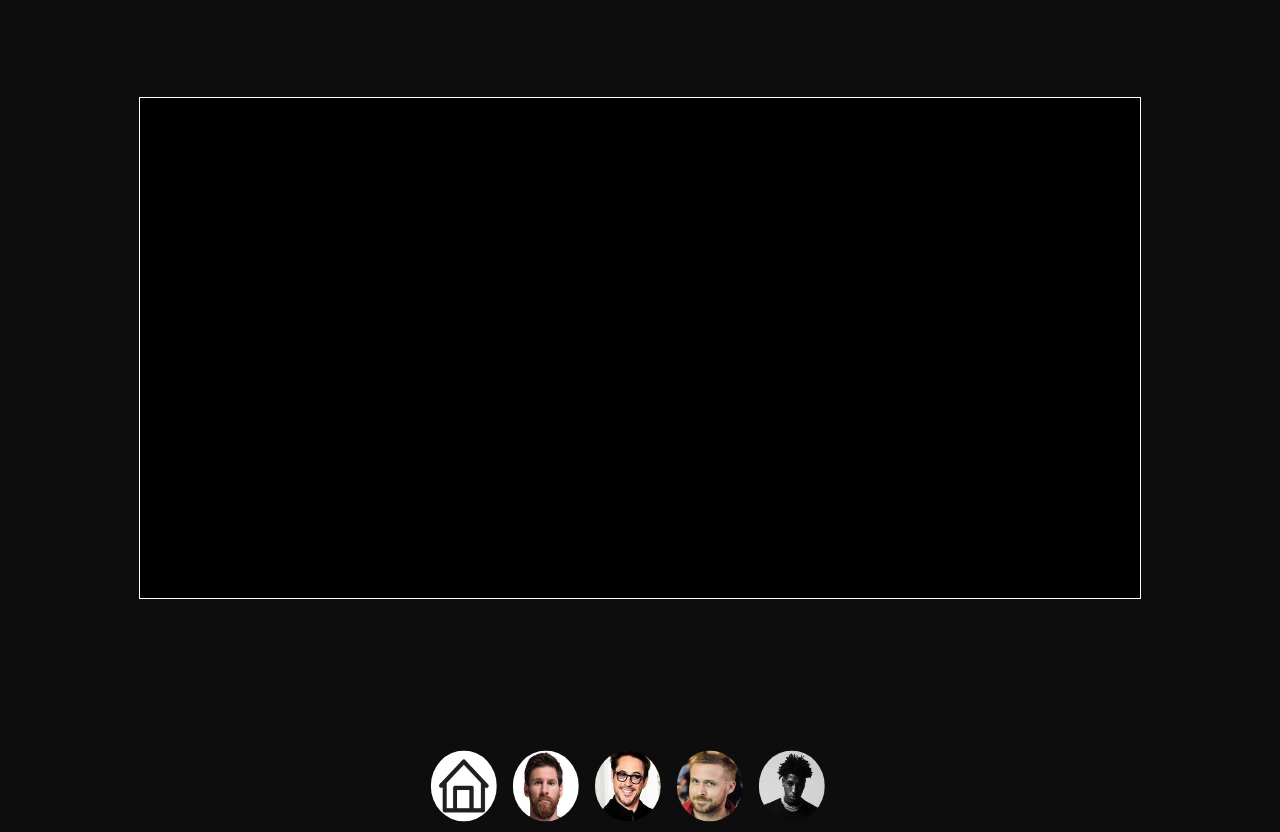
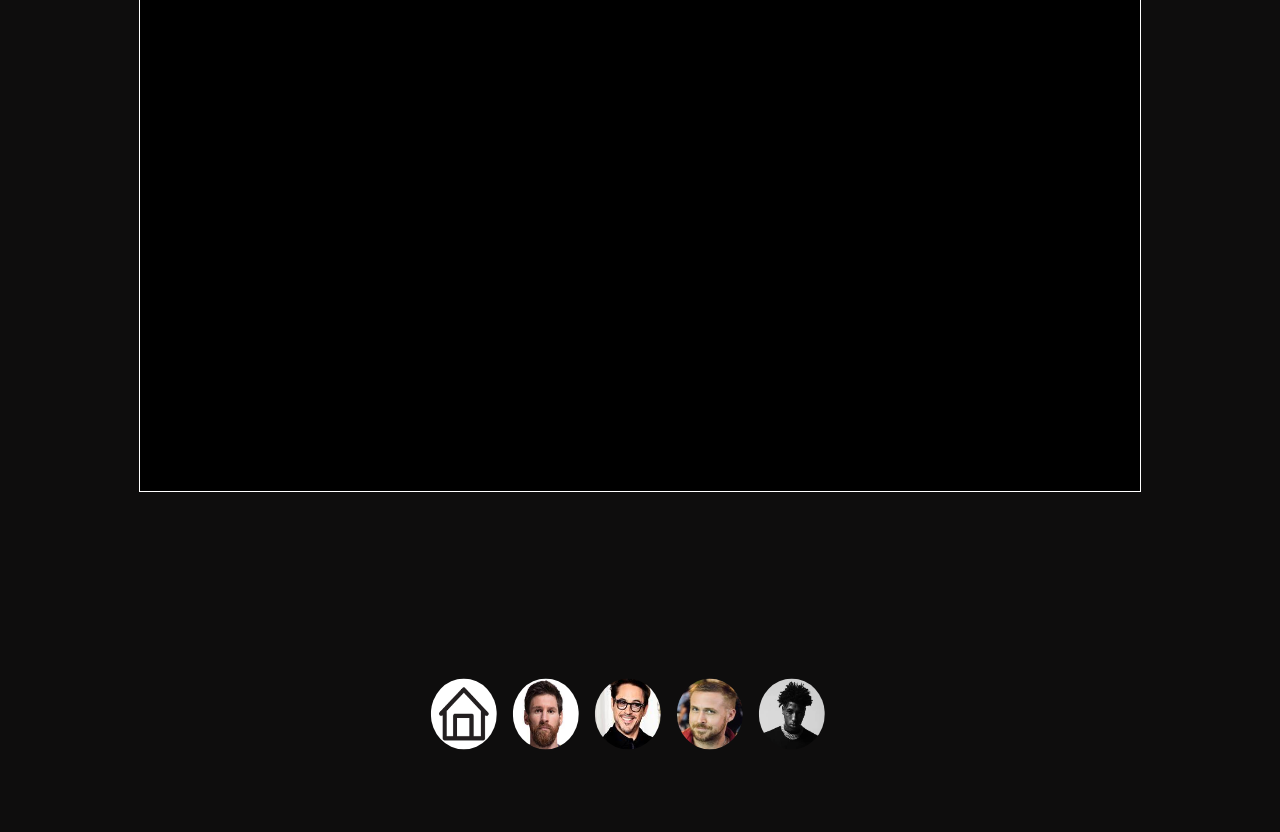
Before and after one commit to Dudu38fps/Projeto-cinema, a plain HTML site: page index.html in a window 1280 px wide. Shown: the part 52-884 px from the top of the page. After the commit the page ends 812 px from the top, so only its background shows below. Drawn offline with Linux system fonts and the light colour scheme.

Commit message:
Finalizado

```diff
--- a/style.css
+++ b/style.css
@@ -19,6 +19,10 @@ body{
     background-color: rgb(14, 13, 13);
     background-size: cover;
     background-attachment: fixed;
+    display: flex;
+    align-items: center;
+    justify-content: center;
+
 }
 
 main {
@@ -32,24 +36,19 @@ main h1 {
 }
 
 section#tela {
-    position: absolute;
-    top: 50%;
-    left: 50%;
-    transform: translate(-50%, -50%);
-    min-width: 350px;
+    margin-top: 5px;
     background-color: black;
     width: 1000px;
     height: 500px;
     background-size: cover;
     background-attachment: fixed;
     border: 1px white solid;
-    display: flex;
+
 
    }
 
    iframe#tela {
     width: 1000px;
-
     height: 500px;
 
    }
@@ -57,8 +56,7 @@ section#tela {
    section#botao{
     position: absolute;
     background-attachment: fixed;
-
-    top: 105%;
+    top: 96%;
     left: 50%;
     transform:  translate(-53%, -50%);
 
```
